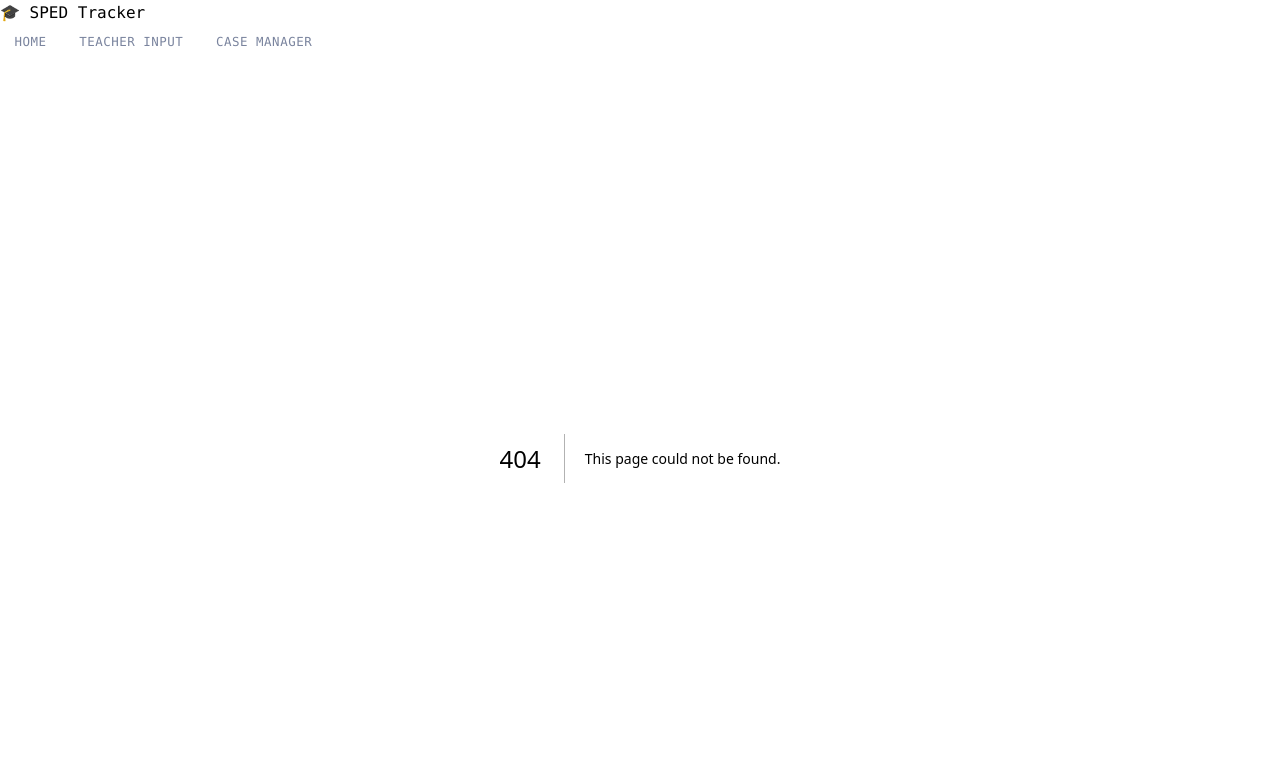
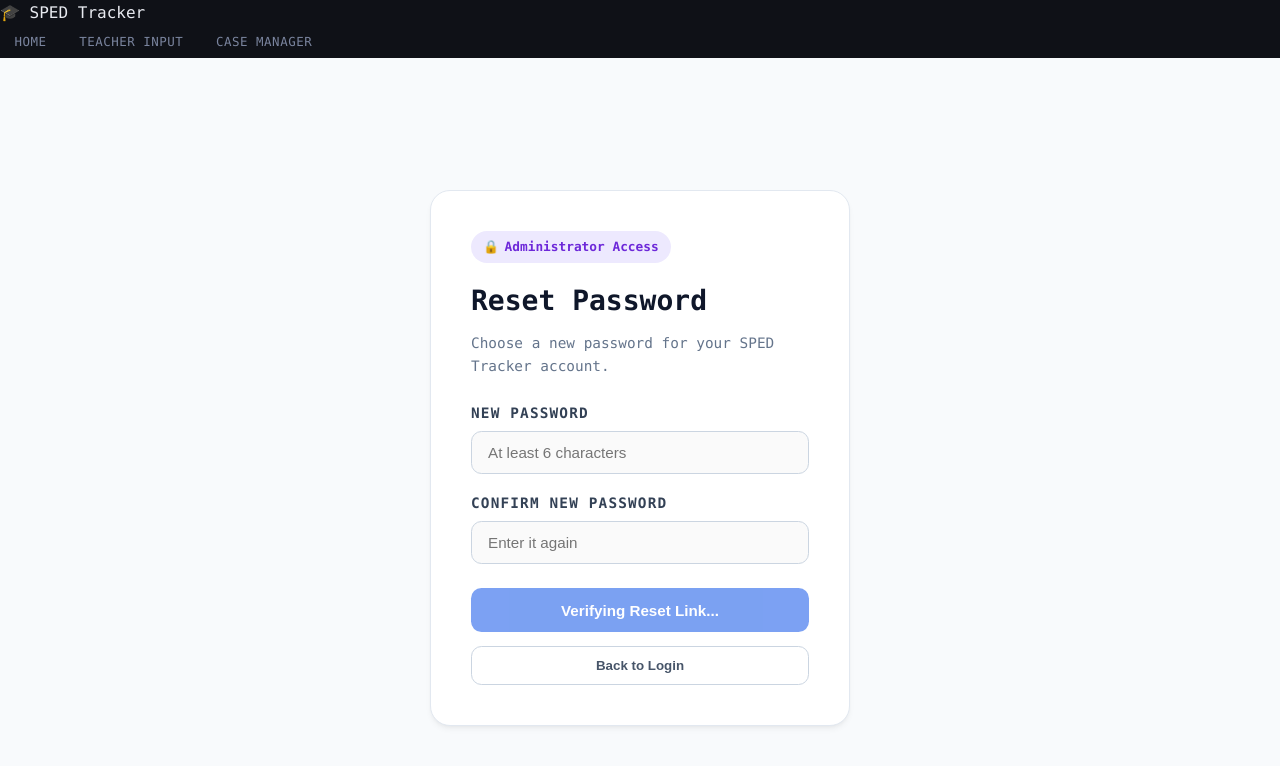
Before and after one commit to jjester58-eng/sped-tracker, a Next.js app: page /admin/reset-password in a window 1280 px wide. Before the commit this address had no page. Shown: the top 766 px of the page. Built offline with nearby package versions, Linux system fonts and the light colour scheme; no server answers.

Commit message:
Add Supabase password reset page

```diff
--- /dev/null
+++ b/app/admin/reset-password/page.tsx
@@ -0,0 +1,70 @@
+"use client";
+
+import { useEffect, useState } from "react";
+import { useRouter } from "next/navigation";
+import { useSupabase } from "@/lib/useSupabase";
+
+export default function ResetPasswordPage() {
+  const supabase = useSupabase();
+  const router = useRouter();
+  const [password, setPassword] = useState("");
+  const [confirmPassword, setConfirmPassword] = useState("");
+  const [error, setError] = useState<string | null>(null);
+  const [message, setMessage] = useState<string | null>(null);
+  const [loading, setLoading] = useState(false);
+  const [ready, setReady] = useState(false);
+
+  useEffect(() => {
+    const { data: listener } = supabase.auth.onAuthStateChange((event) => {
+      if (event === "PASSWORD_RECOVERY" || event === "SIGNED_IN") setReady(true);
+    });
+    supabase.auth.getSession().then(({ data }) => {
+      if (data.session) setReady(true);
+    });
+    return () => listener.subscription.unsubscribe();
+  }, [supabase]);
+
+  const handleSubmit = async (e: React.FormEvent) => {
+    e.preventDefault();
+    setError(null);
+    setMessage(null);
+    if (password.length < 6) {
+      setError("Your new password must be at least 6 characters.");
+      return;
+    }
+    if (password !== confirmPassword) {
+      setError("The passwords do not match.");
+      return;
+    }
+    setLoading(true);
+    try {
+      const { error: updateError } = await supabase.auth.updateUser({ password });
+      if (updateError) throw updateError;
+      setMessage("Your password has been updated successfully.");
+      setPassword("");
+      setConfirmPassword("");
+      setTimeout(() => router.push("/admin/login"), 1500);
+    } catch (err: any) {
+      console.error(err);
+      setError(err?.message || "Unable to update your password. Please request a new reset email.");
+    } finally {
+      setLoading(false);
+    }
+  };
+
+  return (
+    <main style={{ minHeight: "100vh", backgroundColor: "#f8fafc", display: "flex", alignItems: "center", justifyContent: "center", padding: "1.5rem", fontFamily: "inherit" }}>
+      <form onSubmit={handleSubmit} autoComplete="on" style={{ backgroundColor: "white", borderRadius: "1.25rem", padding: "2.5rem", boxShadow: "0 4px 6px -1px rgba(0, 0, 0, 0.05), 0 2px 4px -2px rgba(0, 0, 0, 0.05)", border: "1px solid #e2e8f0", width: "100%", maxWidth: "420px" }}>
+        <div style={{ display: "inline-flex", alignItems: "center", gap: "0.35rem", fontSize: "0.8rem", padding: "0.35rem 0.75rem", borderRadius: "999px", background: "#ede9fe", color: "#6d28d9", marginBottom: "1rem", fontWeight: 700 }}><span>🔒</span><span>Administrator Access</span></div>
+        <h1 style={{ fontSize: "1.75rem", fontWeight: 800, color: "#0f172a", margin: "0 0 0.5rem" }}>Reset Password</h1>
+        <p style={{ color: "#64748b", fontSize: "0.9rem", margin: "0 0 1.5rem" }}>Choose a new password for your SPED Tracker account.</p>
+        {error && <div role="alert" style={{ color: "#991b1b", background: "#fef2f2", padding: "0.85rem 1rem", borderRadius: "0.65rem", marginBottom: "1.25rem", fontSize: "0.88rem", border: "1px solid #fecaca" }}>{error}</div>}
+        {message && <div role="status" style={{ color: "#166534", background: "#f0fdf4", padding: "0.85rem 1rem", borderRadius: "0.65rem", marginBottom: "1.25rem", fontSize: "0.88rem", border: "1px solid #bbf7d0" }}>{message}</div>}
+        <div style={{ marginBottom: "1.1rem" }}><label htmlFor="new-password" style={{ display: "block", fontWeight: 600, marginBottom: "0.4rem", color: "#334155", fontSize: "0.9rem" }}>New Password</label><input id="new-password" name="new-password" type="password" value={password} onChange={(e) => setPassword(e.target.value)} required minLength={6} autoComplete="new-password" placeholder="At least 6 characters" disabled={!ready} style={{ width: "100%", padding: "0.75rem 1rem", borderRadius: "0.65rem", border: "1px solid #cbd5e1", boxSizing: "border-box", fontSize: "0.95rem" }} /></div>
+        <div style={{ marginBottom: "1.5rem" }}><label htmlFor="confirm-password" style={{ display: "block", fontWeight: 600, marginBottom: "0.4rem", color: "#334155", fontSize: "0.9rem" }}>Confirm New Password</label><input id="confirm-password" name="confirm-password" type="password" value={confirmPassword} onChange={(e) => setConfirmPassword(e.target.value)} required minLength={6} autoComplete="new-password" placeholder="Enter it again" disabled={!ready} style={{ width: "100%", padding: "0.75rem 1rem", borderRadius: "0.65rem", border: "1px solid #cbd5e1", boxSizing: "border-box", fontSize: "0.95rem" }} /></div>
+        <button type="submit" disabled={loading || !ready} style={{ width: "100%", padding: "0.85rem", borderRadius: "0.65rem", border: "none", backgroundColor: "#2563eb", color: "white", fontWeight: 700, fontSize: "0.95rem", cursor: loading || !ready ? "not-allowed" : "pointer", opacity: loading || !ready ? 0.6 : 1 }}>{loading ? "Updating Password..." : !ready ? "Verifying Reset Link..." : "Update Password"}</button>
+        <button type="button" onClick={() => router.push("/admin/login")} style={{ width: "100%", marginTop: "0.85rem", padding: "0.7rem", borderRadius: "0.65rem", border: "1px solid #cbd5e1", background: "white", color: "#475569", fontWeight: 600, cursor: "pointer" }}>Back to Login</button>
+      </form>
+    </main>
+  );
+}
```
